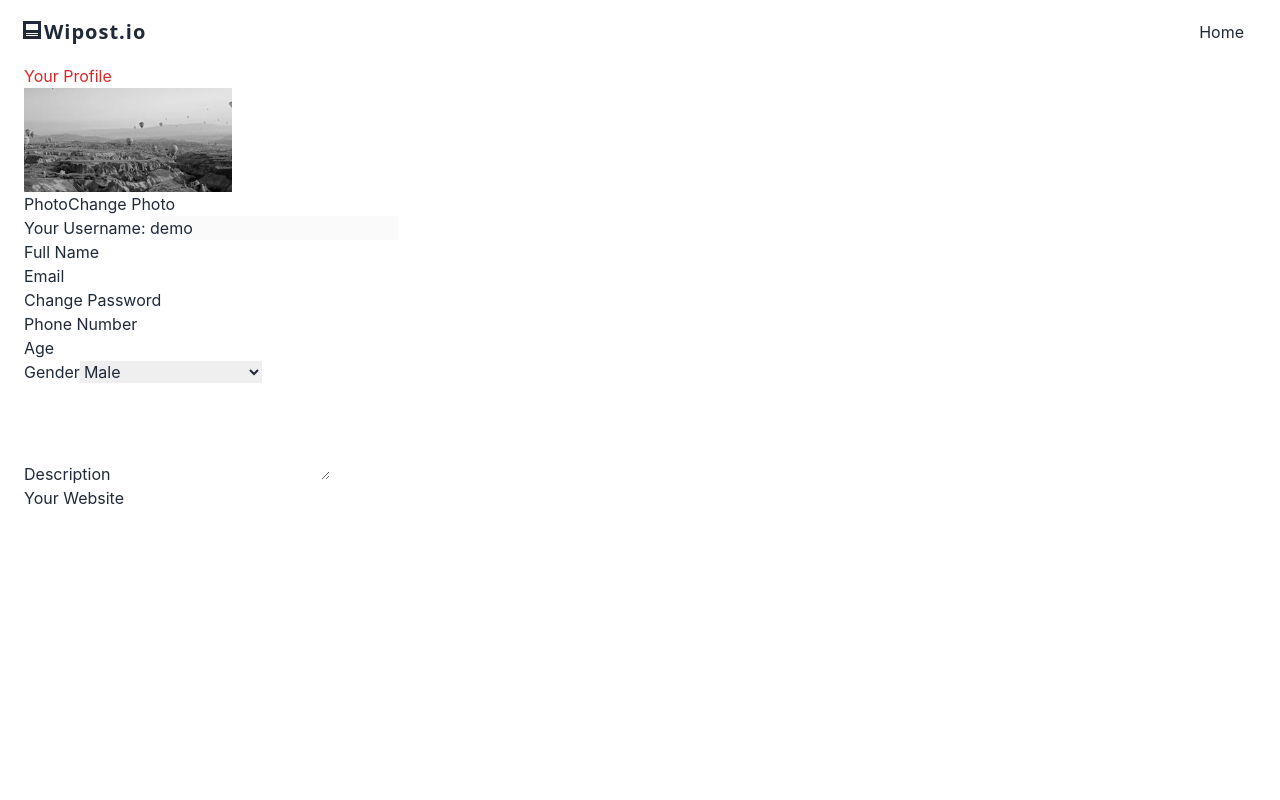
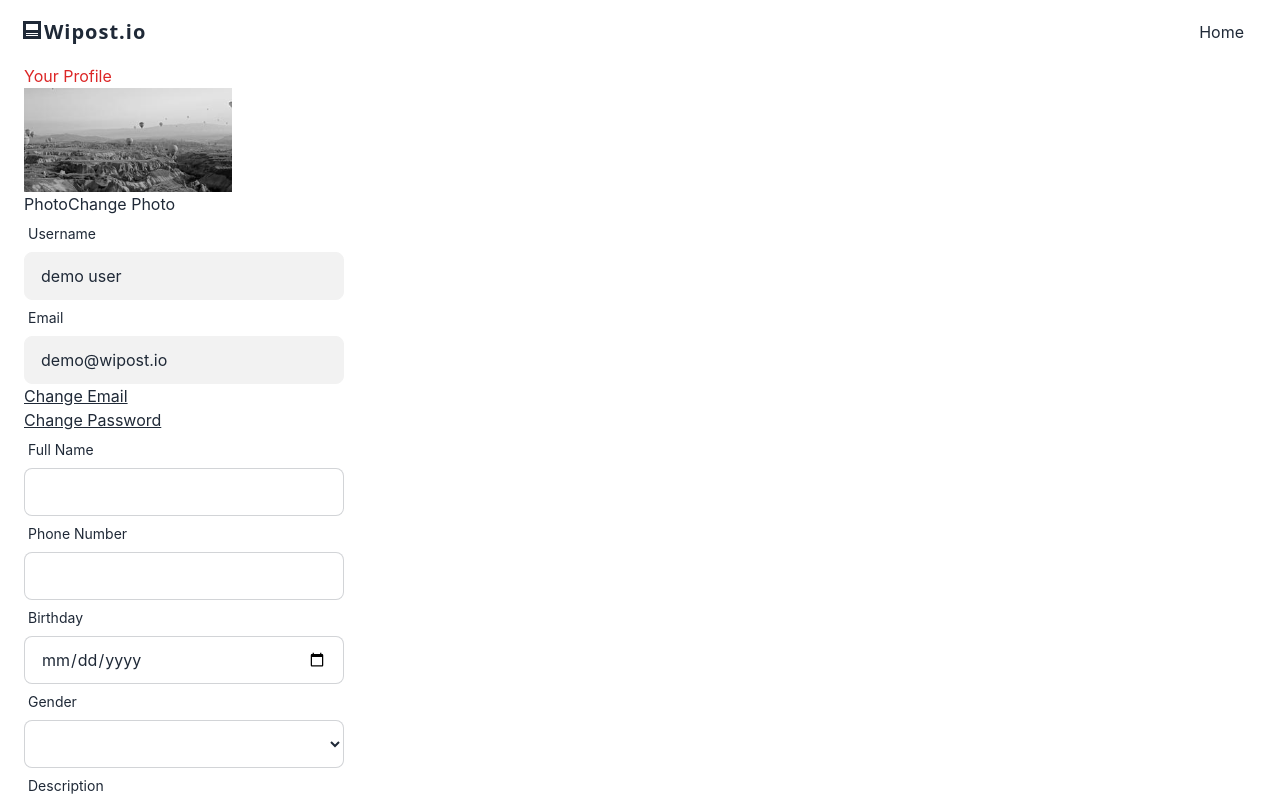
Before and after one commit to jmpevzla/react-wiposts, a React (Vite) app: page /profile/edit in a window 1280 px wide. Built offline with nearby package versions, Linux system fonts and the light colour scheme.

Commit message:
Add Styles to template EditProfileView

```diff
--- a/src/profile/view/EditProfileView.tsx
+++ b/src/profile/view/EditProfileView.tsx
@@ -1,8 +1,44 @@
+import { useFormik } from "formik"
+import { useState } from 'react'
+import * as Yup from 'yup'
+import { Link } from 'react-router-dom'
+import { Icon } from "@mdi/react"
+import { mdiAccountEdit } from "@mdi/js"
 import large from '@/imgs/large.jpg'
 
 export default EditProfileView
 
 function EditProfileView() {
+
+  const [isLoading, setIsLoading] = useState(false)
+  const [error, setError] = useState('')
+  //const navigate = useNavigate()
+
+  const EditProfileSchema = Yup.object().shape({
+    name: Yup.string(),
+    phone: Yup.string(),
+    birthday: Yup.date(),
+    gender: Yup.string(),
+    description: Yup.string(),
+    website: Yup.string().url('Invalid URL')
+  })
+
+  const formFormik = useFormik({
+    initialValues: {
+      name: '',
+      phone: '',
+      birthday: '',
+      gender: '',
+      description: '',
+      website: ''
+    },
+    validationSchema: EditProfileSchema,
+    validateOnChange: false,
+    onSubmit: async (values) => {
+      console.log(values)
+    }
+  })
+
   return (
     <section>
       <h2 className="text-red-600">Your Profile</h2>
@@ -15,55 +51,159 @@ function EditProfileView() {
         </div>
 
         <div>
-          <form>
-            <div>
-              <label>Your Username: </label>
-              <input disabled value="demo"></input>
+          <form onSubmit={formFormik.handleSubmit}>
+            <div className="form-control w-full max-w-xs">
+              <label htmlFor="inputUsername" className="label">
+                <span className="label-text">Username</span>
+              </label>
+              <input id="inputUsername"
+                type="text"
+                className="input input-bordered w-full max-w-xs"
+                value="demo user"
+                disabled />
             </div>
 
             <div>
-              <label>Full Name</label>
-              <input type="text" />
+              <div className="form-control w-full max-w-xs">
+                <label htmlFor="inputEmail" className="label">
+                  <span className="label-text">Email</span>
+                </label>
+                <input id="inputEmail"
+                  type="email"
+                  className="input input-bordered w-full max-w-xs"
+                  value="demo@wipost.io"
+                  disabled />
+              </div>
+              <Link className="link" to="/profile/change-email">Change Email</Link>
             </div>
 
             <div>
-              <label>Email</label>
-              <input type="email" />
+              <Link className="link" to="/profile/change-password">Change Password</Link>
             </div>
 
-            <div>
-              <a href="/profile/change-password">Change Password</a>
+            <div className="form-control w-full max-w-xs">
+              <label htmlFor="inputName" className="label">
+                <span className="label-text">Full Name</span>
+              </label>
+              <input id="inputFullName"
+                name="name" type="text"
+                className="input input-bordered w-full max-w-xs"
+                value={formFormik.values.name}
+                onChange={formFormik.handleChange} />
+
+              {formFormik.errors.name && (
+                <p className="text-error text-sm font-bold w-50">
+                  * {formFormik.errors.name}
+                </p>
+              )}
             </div>
 
-            <div>
-              <label>Phone Number</label>
-              <input type="tel"></input>
+            <div className="form-control w-full max-w-xs">
+              <label htmlFor="inputPhone" className="label">
+                <span className="label-text">Phone Number</span>
+              </label>
+              <input id="inputPhone"
+                name="phone" type="tel"
+                className="input input-bordered w-full max-w-xs"
+                value={formFormik.values.phone}
+                onChange={formFormik.handleChange} />
+
+              {formFormik.errors.phone && (
+                <p className="text-error text-sm font-bold w-50">
+                  * {formFormik.errors.phone}
+                </p>
+              )}
             </div>
 
-            <div>
-              <label>Age</label>
-              <input type="num" min="15" />
+            <div className="form-control w-full max-w-xs">
+              <label htmlFor="inputBirthday" className="label">
+                <span className="label-text">Birthday</span>
+              </label>
+              <input id="inputBirthday"
+                name="birthday" type="date"
+                className="input input-bordered w-full max-w-xs"
+                value={formFormik.values.birthday}
+                onChange={formFormik.handleChange} />
+
+              {formFormik.errors.birthday && (
+                <p className="text-error text-sm font-bold w-50">
+                  * {formFormik.errors.birthday}
+                </p>
+              )}
             </div>
 
-            <div>
-              <label>Gender</label>
-              <select>
-                <option>Male</option>
-                <option>Female</option>
-                <option>Custom</option>
-                <option>I prefer not to answer</option>
+            <div className="form-control w-full max-w-xs">
+              <label htmlFor="inputGender" className="label">
+                <span className="label-text">Gender</span>
+              </label>
+              <select id="inputGender"
+                name="gender"
+                className="input input-bordered w-full max-w-xs"
+                value={formFormik.values.gender}
+                onChange={formFormik.handleChange}>
+
+                <option value=""></option>
+                <option value="Male">Male</option>
+                <option value="Female">Female</option>
+                <option value="Custom">Custom</option>
+                <option value="I prefer not to answer">
+                  I prefer not to answer
+                </option>
               </select>
             </div>
 
-            <div>
-              <label>Description</label>
-              <textarea rows={4}></textarea>
+            <div className="form-control w-full max-w-xs">
+              <label htmlFor="inputDescription" className="label">
+                <span className="label-text">Description</span>
+              </label>
+              <textarea id="inputDescription"
+                name="description"
+                className="input input-bordered w-full max-w-xs h-28 p-2"
+                value={formFormik.values.description}
+                onChange={formFormik.handleChange}></textarea>
+
+              {formFormik.errors.description && (
+                <p className="text-error text-sm font-bold w-50">
+                  * {formFormik.errors.description}
+                </p>
+              )}
             </div>
 
-            <div>
-              <label>Your Website</label>
-              <input type="url"></input>
+            <div className="form-control w-full max-w-xs">
+              <label htmlFor="inputWebsite" className="label">
+                <span className="label-text">Your Website</span>
+              </label>
+              <input id="inputWebsite"
+                name="website" type="url"
+                className="input input-bordered w-full max-w-xs"
+                value={formFormik.values.website}
+                onChange={formFormik.handleChange} />
+
+              {formFormik.errors.website && (
+                <p className="text-error text-sm font-bold w-50">
+                  * {formFormik.errors.website}
+                </p>
+              )}
             </div>
+
+            <div className="mt-3 ml-28">
+              {error && (
+                <div className="min-h-8">
+                    <p className="text-error text-left">
+                      {error}
+                    </p>
+                </div>
+              )}
+
+              {isLoading && <p>Loading...</p>}
+              <button type="submit"
+                className="btn gap-2">
+
+                <Icon path={mdiAccountEdit} size={1} />
+                Change Now
+              </button>
+            </div>
+
           </form>
         </div>
       </div>
```
